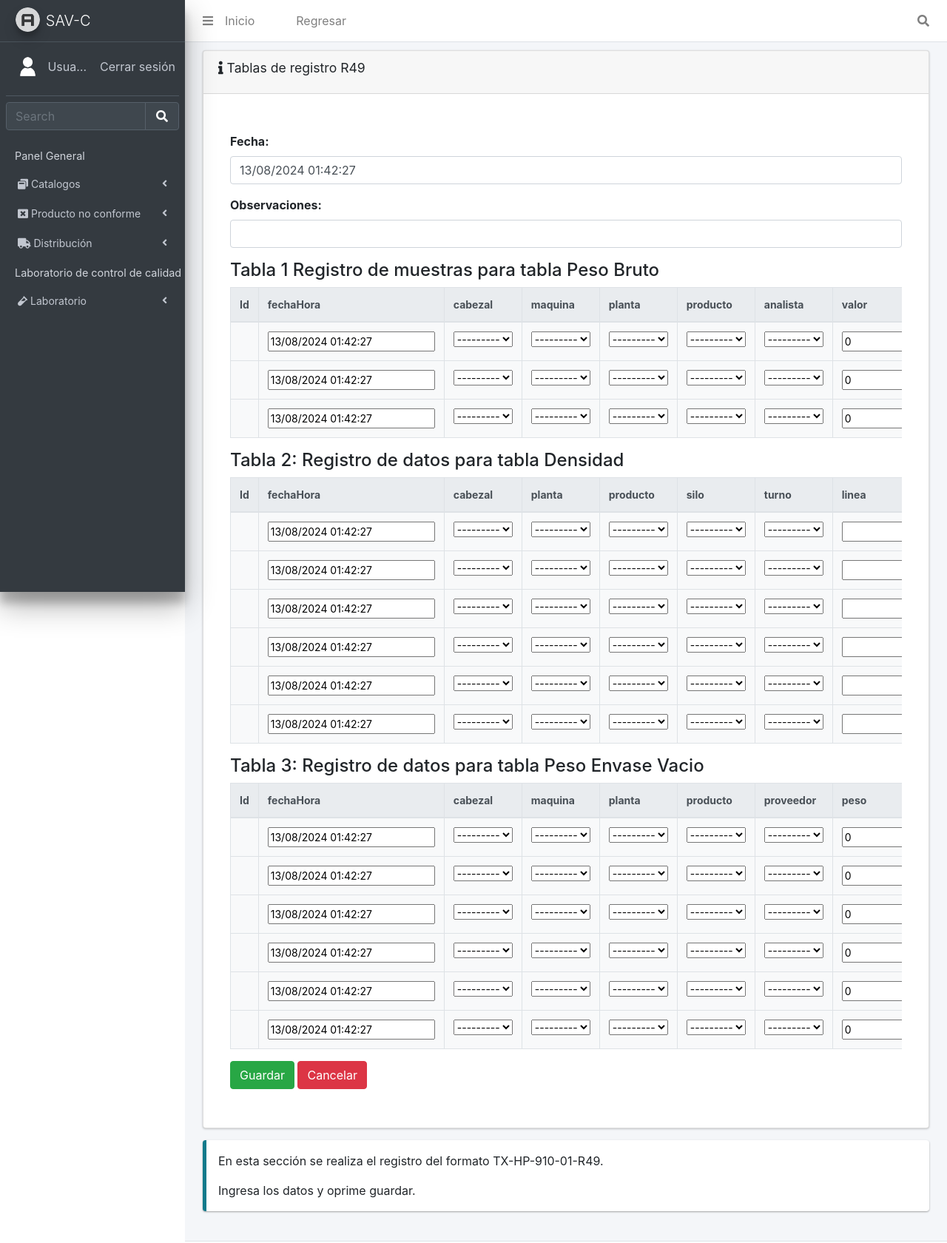
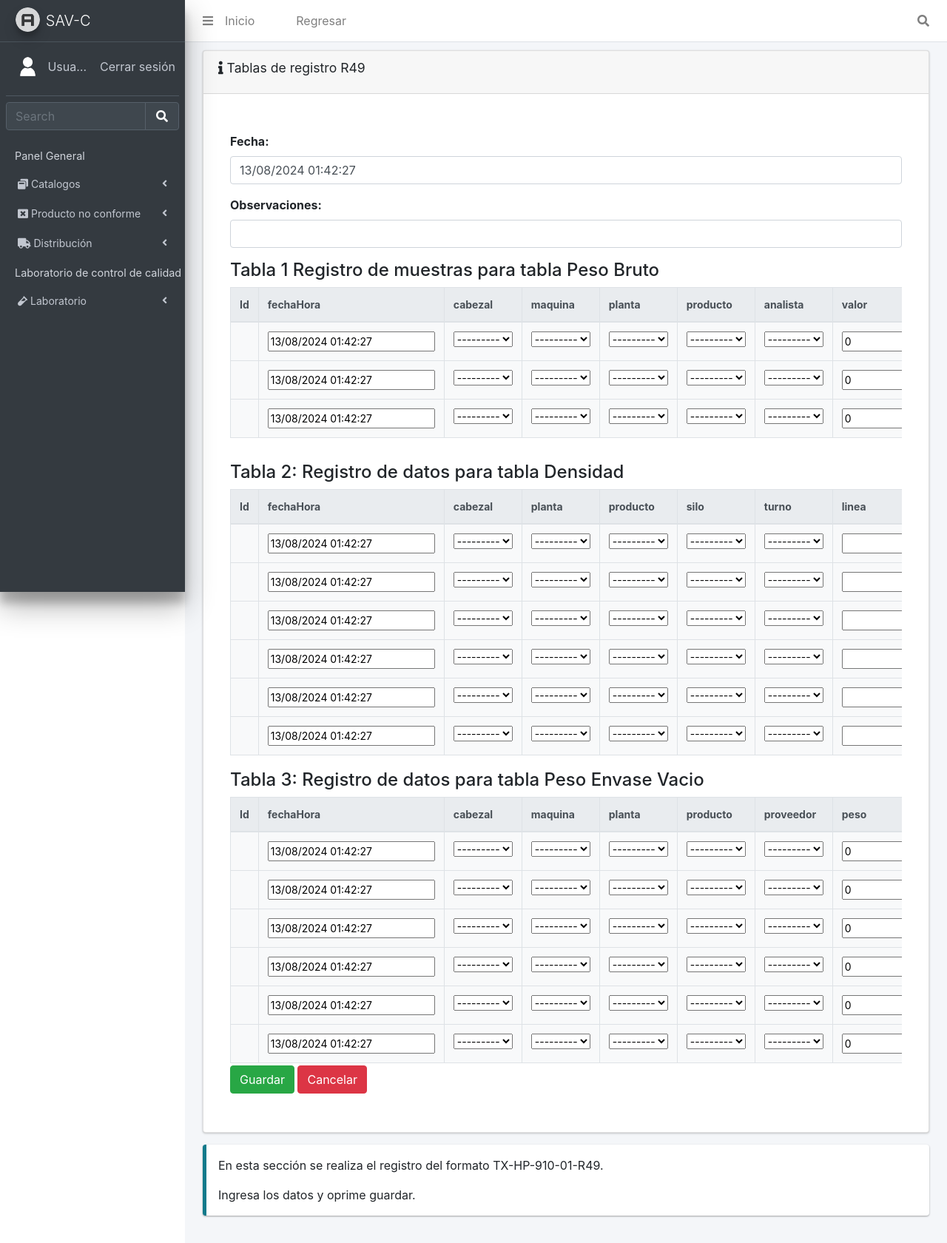
Before and after one commit to JimmyVazquez-stack/Proyecto-Liconsa, a Django app: page /control_calidad/encabezador49_create/ in a window 1280 px wide. Shown: the top 1680 px of the page at 74% size. Run offline with Django 5.2, Linux system fonts and the light colour scheme; data that the repository does not hold is empty; some libraries are stand-ins or nearby versions.

Commit message:
Agregar scroll vertical y espacio entre formset

```diff
--- a/laboratorio_control_calidad/templates/encabezador49_Create.html
+++ b/laboratorio_control_calidad/templates/encabezador49_Create.html
@@ -71,8 +71,9 @@
                                                 </div>
                                             </div>
                                             <!--END TABLA 1-->
-
+                                            <p></p>
                                             <div class="table-responsive">
+                                                <div class="table-scroll">
                                                 <h4>Tabla 2: Registro de datos para tabla Densidad</h4>
                                                 <table id="tabla2" class="table table-bordered bg-light table-hover" style="width: 100%">
                                                     <thead class="thead-light" style="font-size: 14px">
@@ -107,8 +108,11 @@
                                                         {% endfor %}
                                                     </tbody>
                                                 </table>
+                                                </div>
                                             </div>
+                                            <p></p>
                                             <div class="table-responsive">
+                                                <div class="table-scroll">
                                                 <h4>Tabla 3: Registro de datos para tabla Peso Envase Vacio</h4>
                                                 <table id="tabla3" class="table table-bordered bg-light table-hover" style="width: 100%">
                                                     <thead class="thead-light" style="font-size: 14px">
@@ -139,6 +143,7 @@
                                                         {% endfor %}
                                                     </tbody>
                                                 </table>
+                                                </div>
                                             </div>
                                             <!-- SCRIPT CALCULAR CAMPO LINEA -->
                                             <input type="hidden" id="id_linea" name="linea"> <!-- END -->
```
